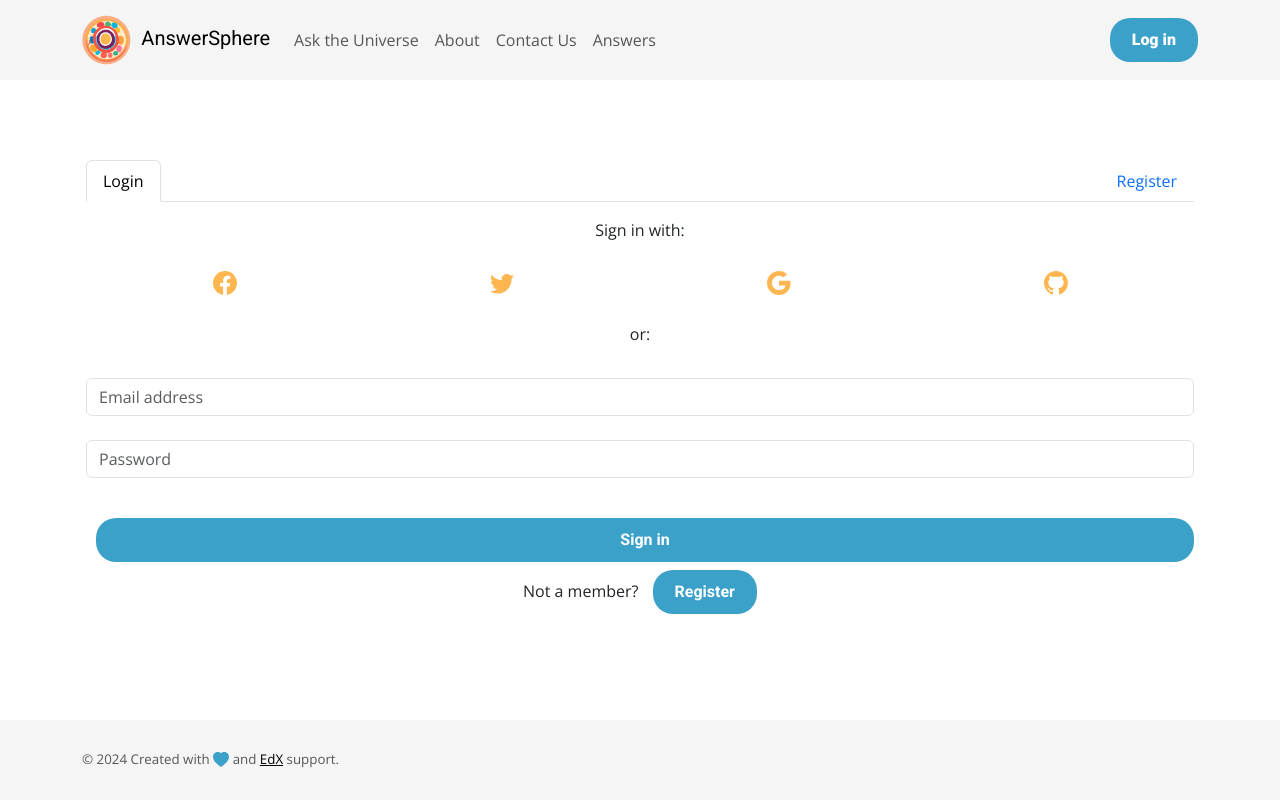
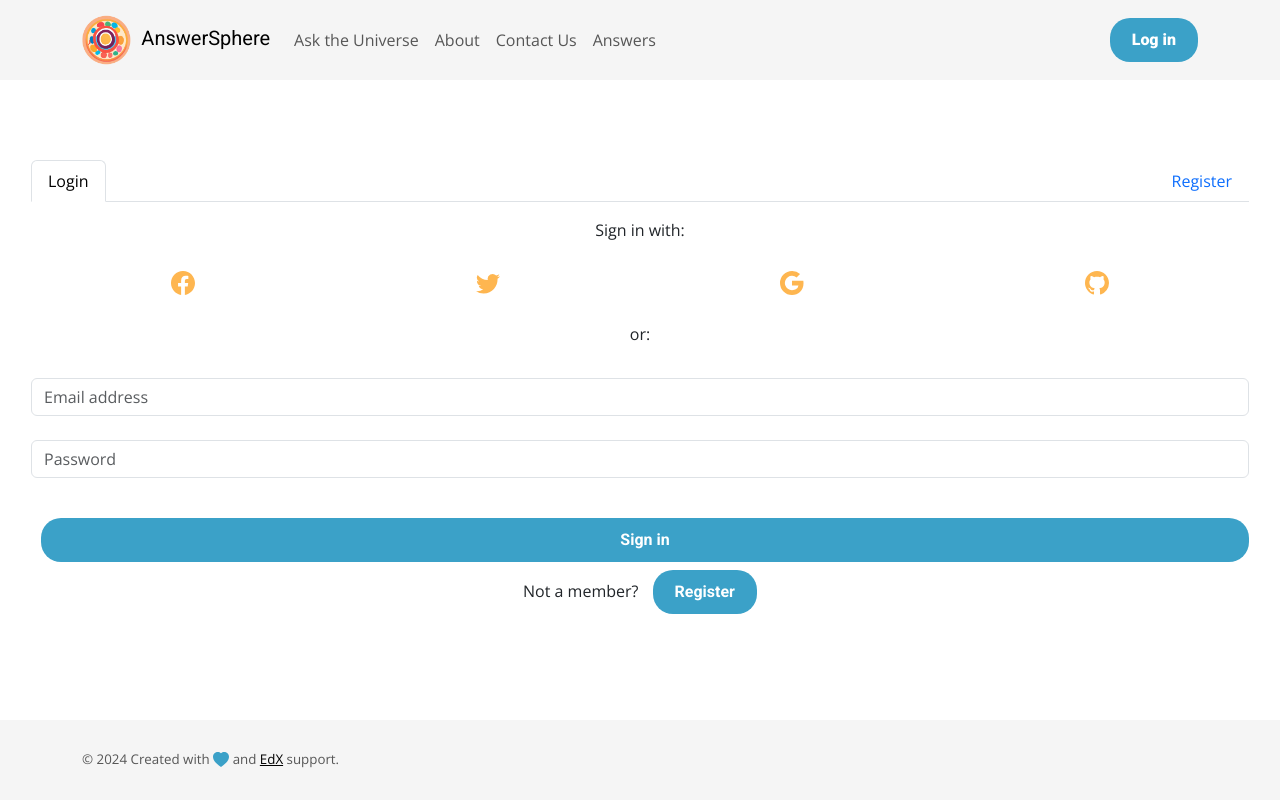
Before and after one commit to nyitrai87/answersphere, a React (Vite) app: page /login in a window 1280 px wide. Built offline with nearby package versions, Linux system fonts and the light colour scheme; no server answers.

Commit message:
can now submit with enter key

```diff
--- a/src/components/LogIn/index.jsx
+++ b/src/components/LogIn/index.jsx
@@ -65,12 +65,13 @@ function LogIn() {
       setIsSigningIn(true);
       doSignInWithGoogle().catch(err => {
         setIsSigningIn(false);
+        setSignInMessage(`You have signed in with google`)
       });
     }
   }
 
   return (
-    <Container className="p-3 my-5 d-flex flex-column">
+    <Form onSubmit={onSubmit} className="p-3 my-5 d-flex flex-column">
       {/* the Tabs component from React Bootstrap.
         We pass to it the current active tab (activeKey) + the tab change handler function (onSelect) + classes for styling. */}
       <Tabs
@@ -148,7 +149,7 @@ function LogIn() {
           {activeTab === "login" ? "Register" : "Sign in"}
         </button>
       </p>
-    </Container>
+    </Form>
   );
 }
 
```
